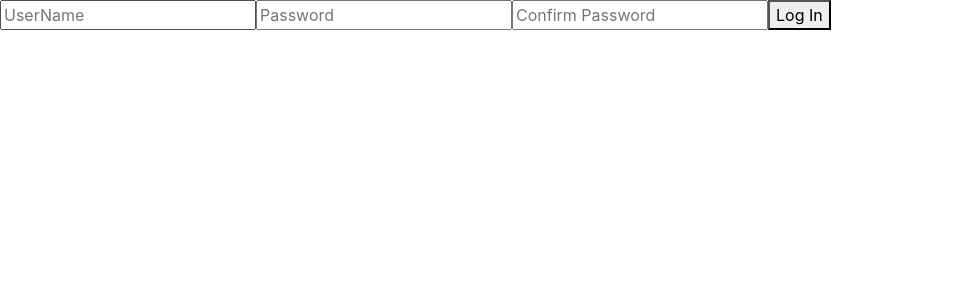
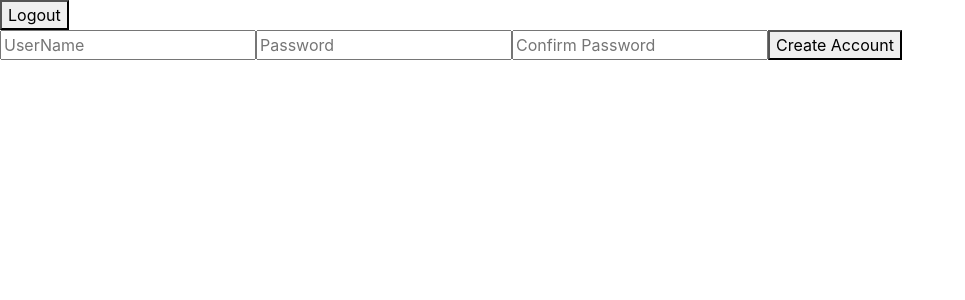
Before and after one commit to wlytle/expedition-planner-frontend, a React (Create React App) app: page / in a window 1280 px wide. Shown: the top 300 px of the page, without its empty margins (0-965 px from the left). Built offline with nearby package versions, Linux system fonts and the light colour scheme.

Commit message:
caches JWT from signup

```diff
--- a/package.json
+++ b/package.json
@@ -8,6 +8,7 @@
     "@testing-library/user-event": "^12.1.10",
     "react": "^17.0.1",
     "react-dom": "^17.0.1",
+    "react-router-dom": "^5.2.0",
     "react-scripts": "4.0.1",
     "web-vitals": "^0.2.4"
   },
--- a/src/App.js
+++ b/src/App.js
@@ -1,8 +1,31 @@
 import React from "react";
+import { BrowserRouter as Router, Switch, Route } from "react-router-dom";
+import SignUp from "./components/SignUp";
+import Profile from "./components/Profile";
 import "./App.css";
 
 function App() {
-  return <div className="App"></div>;
+  const handleLogout = () => {
+    localStorage.clear();
+  };
+
+  return (
+    <div>
+      <button className="button" onClick={handleLogout}>
+        Logout
+      </button>
+      <Router>
+        <Switch>
+          <Route exact path="/profile">
+            <Profile />
+          </Route>
+          <Route exact path="/">
+            <SignUp />
+          </Route>
+        </Switch>
+      </Router>
+    </div>
+  );
 }
 
 export default App;
--- /dev/null
+++ b/src/components/Profile.js
@@ -0,0 +1,30 @@
+import React, { useEffect, useState } from "react";
+
+const Profile = () => {
+  const [user, setUser] = useState(null);
+  useEffect(() => {
+    console.log("Using Effect!");
+    if (user) return null;
+    const token = localStorage.getItem("jwt");
+    fetch("http://localhost:3000/users", {
+      method: "GET",
+      headers: {
+        Authorization: `bearer ${token}`,
+      },
+    })
+      .then((r) => r.json())
+      .then((user) => {
+        setUser(user);
+        console.log(user);
+      })
+      .catch(console.log);
+  });
+
+  return (
+    <div>
+      <h1>{"Profile"}</h1>
+    </div>
+  );
+};
+
+export default Profile;
--- a/src/components/Login.js
+++ b/src/components/SignUp.js
@@ -1,9 +1,11 @@
 import React, { useState } from "react";
+import { useHistory } from "react-router-dom";
 
-const Login = () => {
+const SignUp = () => {
   const [username, setUsername] = useState("");
   const [password, setPassword] = useState("");
   const [passwordConfirmation, setPasswordConfirmation] = useState("");
+  let history = useHistory();
 
   const handleSubmit = (e) => {
     e.preventDefault();
@@ -21,7 +23,10 @@ const Login = () => {
       }),
     })
       .then((r) => r.json())
-      .then(console.log);
+      .then((user) => {
+        localStorage.setItem("jwt", user.jwt);
+        history.push("/profile");
+      });
   };
 
   return (
@@ -52,11 +57,11 @@ const Login = () => {
           onChange={(e) => setPasswordConfirmation(e.target.value)}
         />
         <button className="button" type="submit">
-          Log In
+          Create Account
         </button>
       </form>
     </div>
   );
 };
 
-export default Login;
+export default SignUp;
--- a/src/index.js
+++ b/src/index.js
@@ -2,12 +2,11 @@ import React from "react";
 import ReactDOM from "react-dom";
 import "./index.css";
 import App from "./App";
-import Login from "./components/Login";
 import reportWebVitals from "./reportWebVitals";
 
 ReactDOM.render(
   <React.StrictMode>
-    <Login />
+    <App />
   </React.StrictMode>,
   document.getElementById("root")
 );
```
Also changed, not shown: 2 other files (tests, documents, lock files or other folders).
